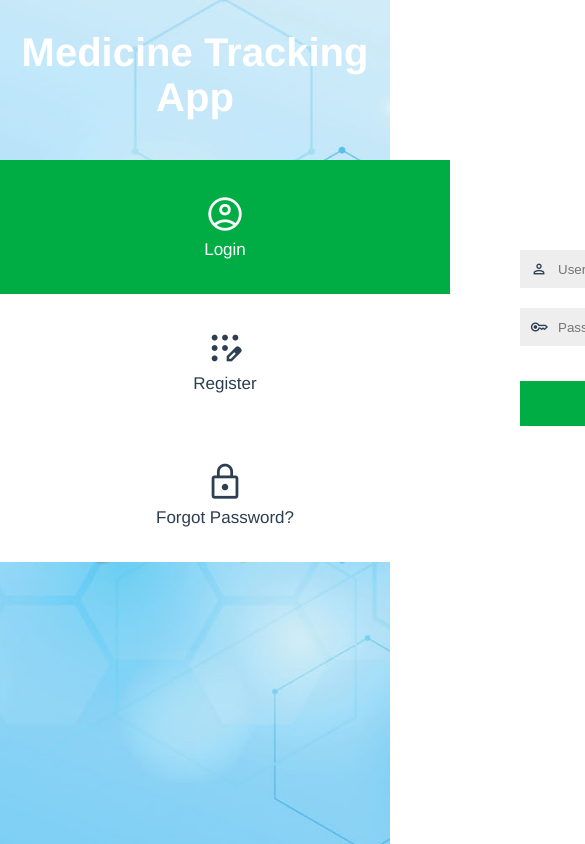
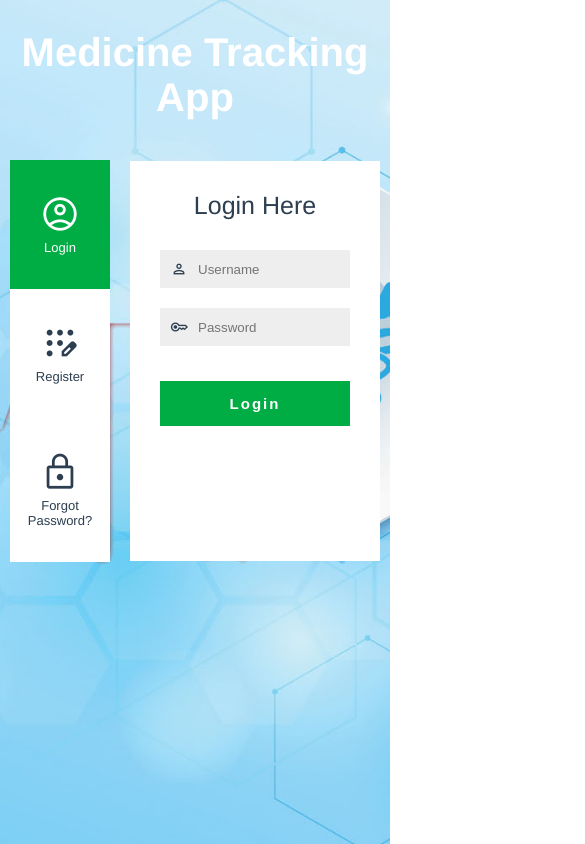
Before and after one commit to davferguson/BuiltFitnessWebApp, a Vue app in the folder med-tracker-vue/: page / in a window 390 px wide. Shown: the top 844 px of the page, 585 px wide, since content can reach past the window. Built offline with nearby package versions, Linux system fonts and the light colour scheme.

Commit message:
made login page more dynamic with resize

```diff
--- a/med-tracker-vue/src/components/LoginForm.vue
+++ b/med-tracker-vue/src/components/LoginForm.vue
@@ -120,4 +120,9 @@ button {
     width: 100%;
     padding: 14px 30px;
 }
+@media (max-width: 575px) {
+    .container {
+        width: 250px;
+    }
+}
 </style>
--- a/med-tracker-vue/src/components/LoginSelect.vue
+++ b/med-tracker-vue/src/components/LoginSelect.vue
@@ -64,4 +64,21 @@ label {
   padding-top: 34px;
   padding-bottom: 34px;
 }
+
+@media (max-width: 950px) {
+    .container {
+        width: 300px;
+    }
+}
+@media (max-width: 800px) {
+    .container {
+        width: 200px;
+    }
+}
+@media (max-width: 700px) {
+    .container {
+        width: 100px;
+        font-size: 13px;
+    }
+}
 </style>
--- a/med-tracker-vue/src/views/LoginView.vue
+++ b/med-tracker-vue/src/views/LoginView.vue
@@ -29,13 +29,13 @@ export default {
 }
 .mainwindow {
     display: grid;
-    grid-template-columns: 1fr 1fr;
+    /* grid-template-columns: 1fr 1fr; */
     grid-auto-flow: column;
     place-items: center;
     gap: 40px;
     /* width: 940px; */
-    margin-left: auto;
-    margin-right: auto;
+    /* margin-left: auto;
+    margin-right: auto; */
 }
 #login-select {
     justify-self: end;
@@ -49,4 +49,9 @@ h1 {
     padding-bottom: 40px;
     font-size: 40px;
 }
+@media (max-width: 700px) {
+    .mainwindow {
+        gap: 20px;
+    }
+}
 </style>
```
